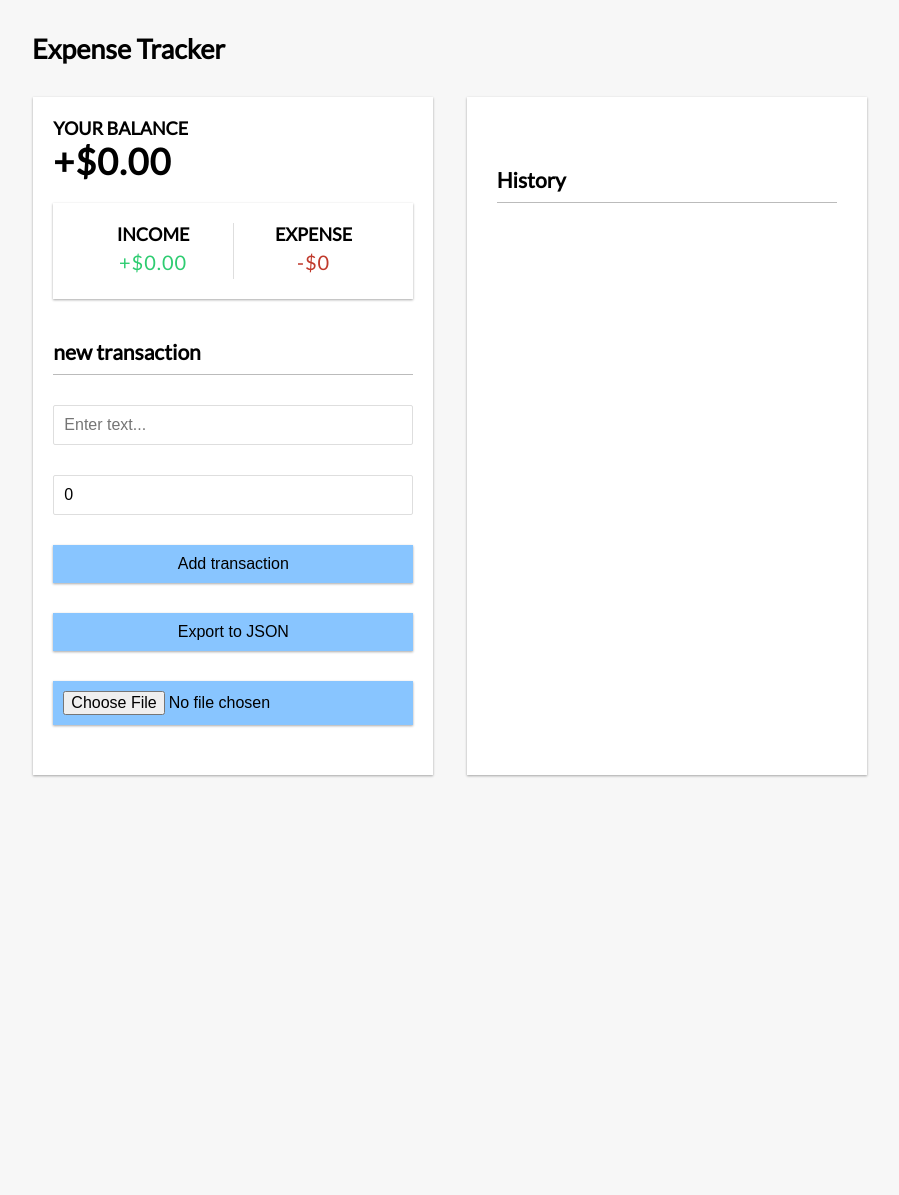
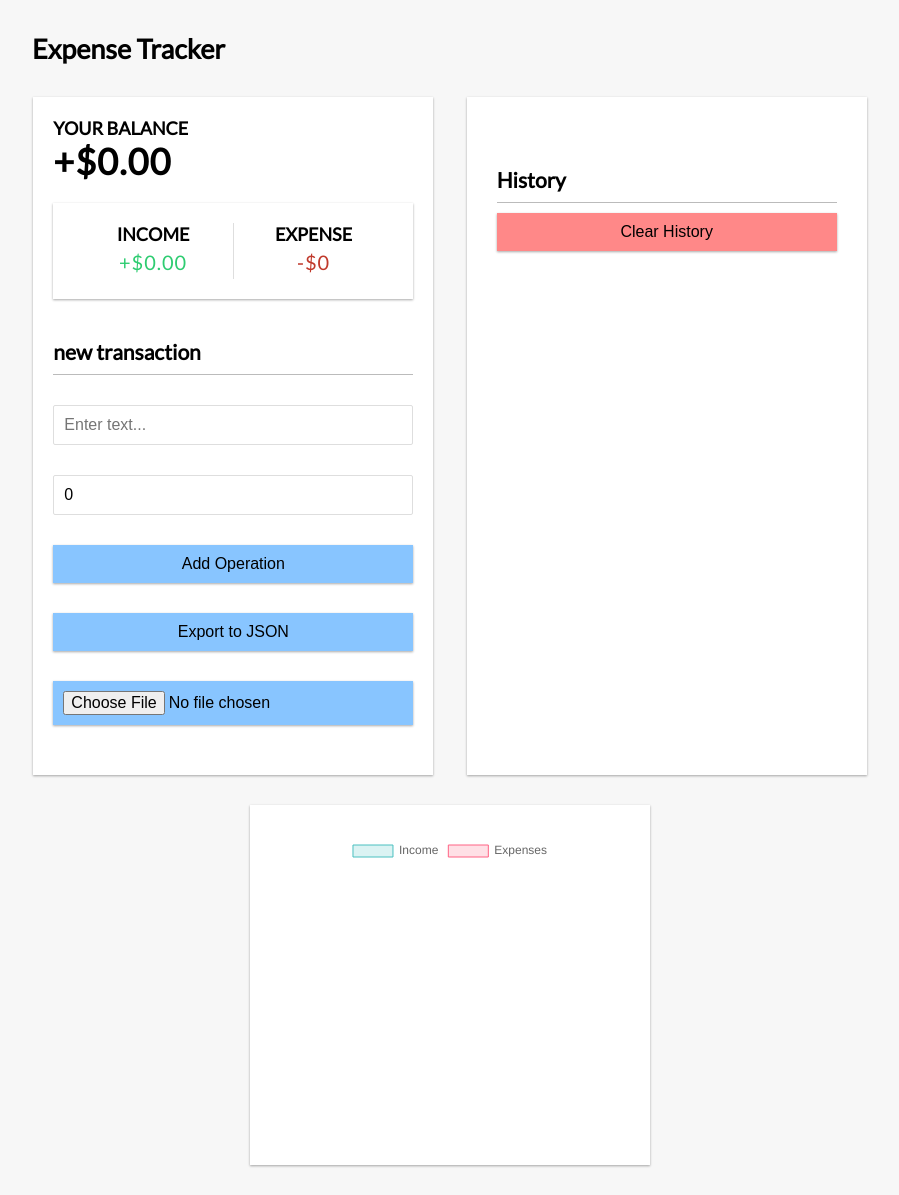
Before and after one commit to SoufianTamim/epense, a React (Vite) app: page / in a window 1280 px wide. Shown: the whole page, without its empty margins (190-1089 px from the left). Before the commit the page ends 805 px from the top, so only its background shows below. Built offline with nearby package versions, Linux system fonts and the light colour scheme.

Commit message:
first commit

```diff
--- a/package.json
+++ b/package.json
@@ -10,6 +10,7 @@
     "preview": "vite preview"
   },
   "dependencies": {
+    "chart.js": "^4.4.1",
     "react": "^18.2.0",
     "react-data-export": "^0.4.2",
     "react-dom": "^18.2.0",
--- a/src/App.jsx
+++ b/src/App.jsx
@@ -4,24 +4,29 @@ import IncomeExpenses from "./Components/IncomeExpenses"
 import TransactionList from "./Components/TransactionList"
 import AddTransaction from "./Components/AddTransaction"
 import { GlobalProvider } from "./Context/GlobalState"
+import TransactionChart from "./Components/TransactionChart";
+
 import './CSS/App.css'
 
 function App() {
   return (
     <GlobalProvider>
-        <Header/>
+      <Header />
       <div className="container">
         <div id="cont1">
-          <Balance/>
-          <IncomeExpenses/>
-          <AddTransaction/>
+          <Balance />
+          <IncomeExpenses />
+          <AddTransaction />
         </div>
         <div id="cont2">
-          <TransactionList/>
+          <TransactionList />
         </div>
       </div>
+        <div id="con3" className="container">
+          <TransactionChart />
+        </div>
     </GlobalProvider>
-  )
+  );
 }
 
 export default App
--- a/src/CSS/App.css
+++ b/src/CSS/App.css
@@ -98,6 +98,18 @@ input[type='number'] {
   padding: 10px;
   width: 100%;
 }
+.btn-del {
+  cursor: pointer;
+  background-color: #ff8888;
+  box-shadow: var(--box-shadow);
+  color: #000000;
+  border: 0;
+  display: block;
+  font-size: 16px;
+  margin: 10px 0 30px;
+  padding: 10px;
+  width: 100%;
+}
 
 .btn:focus,
 .delete-btn:focus {
@@ -177,6 +189,12 @@ input[type='number'] {
   box-shadow: var(--box-shadow);
   padding: 30px;
 }
+#con3{
+  width: 400px;
+  background-color: #fff;
+  box-shadow: var(--box-shadow);
+  padding: 30px;
+}
 
 
 input[type="file"] {
--- a/src/Components/AddTransaction.jsx
+++ b/src/Components/AddTransaction.jsx
@@ -10,6 +10,7 @@ import ImprtJsonFile from "./ImprtJsonFile";
 
 const AddTransaction = () => {
   const { transactions, addTransaction } = useContext(GlobalContext);
+
   const [text, setText] = useState("");
   const [amount, setAmount] = useState(0);
 
@@ -30,6 +31,7 @@ const AddTransaction = () => {
     setAmount("");
   }
 
+
   return (
     <>
       <h3>new transaction</h3>
@@ -40,10 +42,11 @@ const AddTransaction = () => {
         <div className="form-control">
           <input type="number" value={amount} onChange={(e) => setAmount(e.target.value)} id="amount" placeholder="Enter amount..." />
         </div>
-        <button className="btn">Add transaction</button>
+        <button className="btn">Add Operation</button>
       </form>
       <ExportToExcelButton />
       <ImprtJsonFile />
+
     </>
   );
 };
--- /dev/null
+++ b/src/Components/TransactionChart.jsx
@@ -0,0 +1,66 @@
+import React, { useContext, useEffect, useRef } from "react";
+import { GlobalContext } from "../Context/GlobalState";
+import Chart from "chart.js/auto";
+
+const TransactionChart = () => {
+  const { transactions } = useContext(GlobalContext);
+  const chartRef = useRef(null);
+  const chartInstance = useRef(null);
+
+  useEffect(() => {
+    const ctx = chartRef.current.getContext("2d");
+
+    if (chartInstance.current) {
+      // Destroy the existing chart
+      chartInstance.current.destroy();
+    }
+
+    // Separate transactions into income and expense arrays
+    const incomeTransactions = transactions.filter((transaction) => transaction.amount > 0);
+    const expenseTransactions = transactions.filter((transaction) => transaction.amount < 0);
+
+    // Calculate total income and total expenses
+    const totalIncome = incomeTransactions.reduce((sum, transaction) => sum + transaction.amount, 0);
+    const totalExpenses = Math.abs(expenseTransactions.reduce((sum, transaction) => sum + transaction.amount, 0));
+
+    // Create a doughnut chart
+    chartInstance.current = new Chart(ctx, {
+      type: "doughnut",
+      data: {
+        labels: ["Income", "Expenses"],
+        datasets: [
+          {
+            data: [totalIncome, totalExpenses],
+            backgroundColor: ["rgba(75, 192, 192, 0.2)", "rgba(255, 99, 132, 0.2)"],
+            borderColor: ["rgba(75, 192, 192, 1)", "rgba(255, 99, 132, 1)"],
+            borderWidth: 1,
+          },
+        ],
+      },
+      options: {
+        responsive: true,
+        maintainAspectRatio: false,
+        plugins: {
+          legend: {
+            position: "top",
+          },
+        },
+      },
+    });
+  }, [transactions]);
+
+  // Cleanup function
+  useEffect(() => {
+    return () => {
+      if (chartInstance.current) {
+        // Destroy the chart when the component is unmounted
+        chartInstance.current.destroy();
+      }
+    };
+  }, []);
+
+  return <canvas ref={chartRef} style={{ width: "300px", height: "300px" }}></canvas>;
+
+};
+
+export default TransactionChart;
--- a/src/Components/TransactionList.jsx
+++ b/src/Components/TransactionList.jsx
@@ -4,11 +4,19 @@ import { GlobalContext } from "../Context/GlobalState";
 import Transaction from "./transaction";
 
 const TransactionList = () => {
-  const { transactions } = useContext(GlobalContext);
+  const { transactions, clearTransactions } = useContext(GlobalContext);
+
+    const handleClearTransactions = () => {
+      // Call the clearTransactions function from the global context
+      clearTransactions();
+    };
 
   return (
     <div id="history">
       <h3>History</h3>
+      <button className="btn-del" onClick={handleClearTransactions}>
+        Clear History
+      </button>
       <ul id="list" className="list">
         {transactions.map((transaction) => (
           <Transaction transaction={transaction} key={transaction.id} />
--- a/src/Context/GlobalState.jsx
+++ b/src/Context/GlobalState.jsx
@@ -16,9 +16,14 @@ function Reducer(state, action) {
       return {
         transactions: [...state.transactions, action.value],
       };
+    case "clearTransactions":
+      return {
+        transactions: [],
+      };
     default:
       return state;
   }
+
 }
 
 export const GlobalProvider = ({ children }) => {
@@ -42,5 +47,9 @@ export const GlobalProvider = ({ children }) => {
     dispatch({ type: "addTransaction", value: transaction });
   }
 
-  return <GlobalContext.Provider  value={{ transactions: state.transactions, deleteTransaction, addTransaction }}>{children}</GlobalContext.Provider>;
+  function clearTransactions() {
+    dispatch({ type: "clearTransactions" });
+  }
+
+  return <GlobalContext.Provider value={{ transactions: state.transactions, deleteTransaction, addTransaction, clearTransactions }}>{children}</GlobalContext.Provider>;
 };
```
Also changed, not shown: 1 other file (tests, documents, lock files or other folders).
